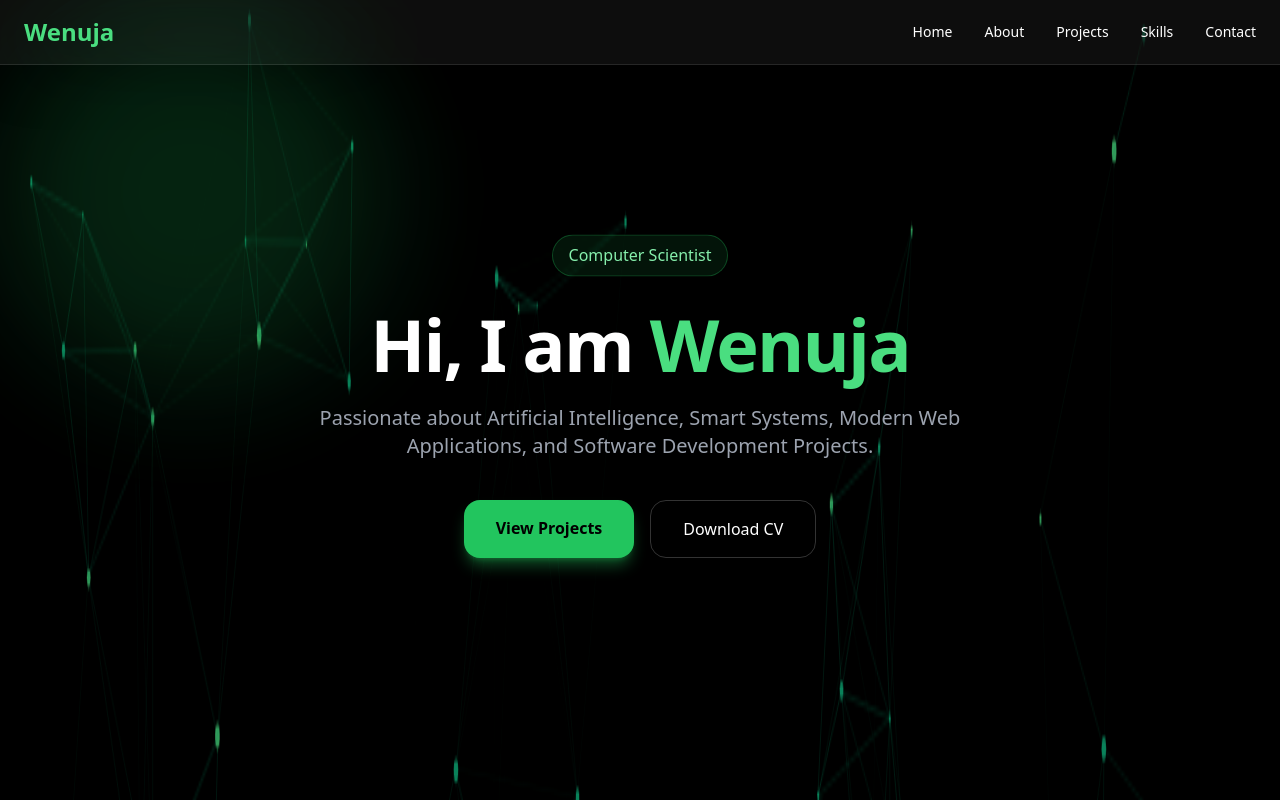
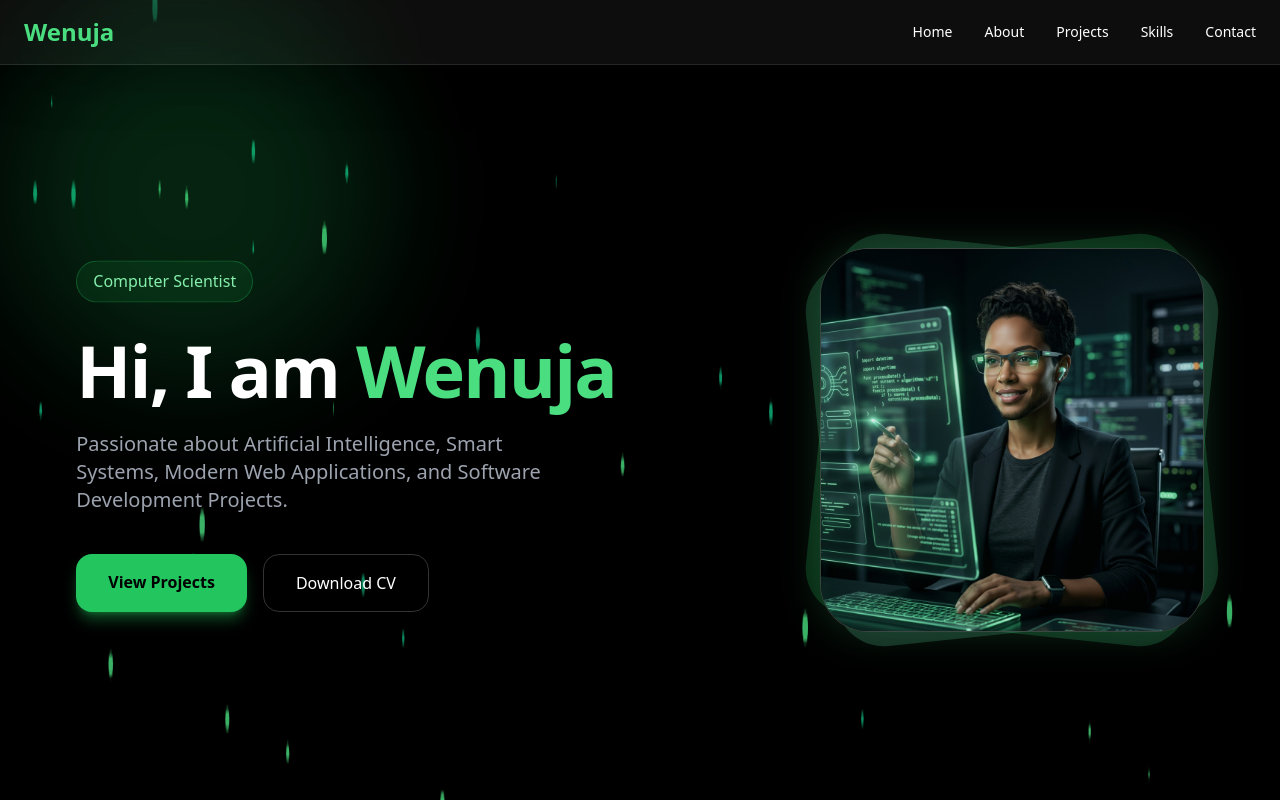
Before and after one commit to wenuja-ch/portfolio, a React (Vite) app: page / in a window 1280 px wide. Shown: the top 800 px of the page. Built offline with nearby package versions, Linux system fonts and the light colour scheme.

Commit message:
fixed typescript app issue

```diff
--- a/src/Portfolio.jsx
+++ b/src/Portfolio.jsx
@@ -69,9 +69,11 @@ export default function Portfolio() {
       </nav>
 
       {/* Hero Section */}
-      <section id="home" className="min-h-screen flex items-center justify-center px-6">
-        <div className="text-center max-w-4xl">
+      <section id="home" className="min-h-screen flex items-center justify-center px-6 pt-20">
+        <div className="max-w-7xl mx-auto grid md:grid-cols-2 gap-12 items-center">
 
+          {/* Text Content */}
+          <div className="text-left order-2 md:order-1">
             <div className="inline-block px-4 py-2 mb-6 rounded-full border border-green-500/30 bg-green-500/10 text-green-300 animate-bounce">
               Computer Scientist
             </div>
@@ -80,11 +82,11 @@ export default function Portfolio() {
               Hi, I am <span className="text-green-400">Wenuja</span>
             </h1>
 
-          <p className="text-gray-400 text-lg md:text-xl max-w-2xl mx-auto mb-10">
+            <p className="text-gray-400 text-lg md:text-xl mb-10 max-w-lg">
               Passionate about Artificial Intelligence, Smart Systems, Modern Web Applications, and Software Development Projects.
             </p>
 
-          <div className="flex flex-wrap justify-center gap-4">
+            <div className="flex flex-wrap gap-4">
               <a
                 href="#projects"
                 className="px-8 py-4 rounded-2xl bg-green-500 hover:bg-green-300 text-black shadow-lg shadow-green-500/40 font-semibold transition transform hover:scale-105"
@@ -95,6 +97,25 @@ export default function Portfolio() {
               <button className="px-8 py-4 rounded-2xl border border-white/20 hover:border-green-400 hover:text-green-400 transition">
                 Download CV
               </button>
+            </div>
+          </div>
+
+          {/* Photo Section */}
+          <div className="flex justify-center md:justify-end order-1 md:order-2">
+            <div className="relative w-72 h-72 md:w-96 md:h-96 group">
+              {/* Decorative Effects */}
+              <div className="absolute inset-0 bg-gradient-to-tr from-green-500 to-emerald-300 rounded-[3rem] rotate-6 opacity-20 group-hover:rotate-12 group-hover:opacity-40 transition-all duration-500"></div>
+              <div className="absolute inset-0 bg-gradient-to-bl from-green-500 to-emerald-300 rounded-[3rem] -rotate-6 opacity-20 group-hover:-rotate-12 group-hover:opacity-40 transition-all duration-500"></div>
+
+              {/* Photo Frame */}
+              <div className="relative h-full w-full bg-black/50 backdrop-blur-md border border-white/20 rounded-[3rem] overflow-hidden shadow-[0_0_40px_rgba(74,222,128,0.2)] group-hover:border-green-400/50 group-hover:shadow-[0_0_60px_rgba(74,222,128,0.4)] transition-all duration-500 z-10 flex items-center justify-center">
+                <img
+                  src="/avatar.png"
+                  alt="Wenuja - Profile"
+                  className="w-full h-full object-cover opacity-90 group-hover:opacity-100 group-hover:scale-105 transition-all duration-500"
+                />
+              </div>
+            </div>
           </div>
 
         </div>
--- a/src/components/GalaxyBackground.jsx
+++ b/src/components/GalaxyBackground.jsx
@@ -12,9 +12,8 @@ export default function GalaxyBackground({ isDarkMode = true }) {
     canvas.width = width;
     canvas.height = height;
 
-    // Calculate a safe number of particles for performance (O(n^2) complexity)
-    // Adjust density based on screen size, max 180 particles
-    const particleCount = Math.min(Math.floor((width * height) / 8000), 180);
+    // Calculate a safe number of particles for performance
+    const particleCount = Math.min(Math.floor((width * height) / 6000), 200);
     const particles = [];
 
     let mouse = { x: -1000, y: -1000 };
@@ -23,9 +22,9 @@ export default function GalaxyBackground({ isDarkMode = true }) {
       particles.push({
         x: Math.random() * width,
         y: Math.random() * height,
-        vx: (Math.random() - 0.5) * 1.2,
-        vy: (Math.random() - 0.5) * 1.2,
-        radius: Math.random() * 2 + 0.5,
+        vx: (Math.random() - 0.5) * 1.5,
+        vy: (Math.random() - 0.5) * 1.5,
+        radius: Math.random() * 2.5 + 0.5,
         color: Math.random() > 0.5 ? '#4ade80' : '#10b981', // Green variations
       });
     }
@@ -54,7 +53,6 @@ export default function GalaxyBackground({ isDarkMode = true }) {
     let animationId;
 
     const render = () => {
-      // Clear canvas for crisp lines
       ctx.clearRect(0, 0, width, height);
 
       for (let i = 0; i < particles.length; i++) {
@@ -68,52 +66,39 @@ export default function GalaxyBackground({ isDarkMode = true }) {
         if (p.x < 0 || p.x > width) p.vx *= -1;
         if (p.y < 0 || p.y > height) p.vy *= -1;
 
-        // Keep particles strictly within bounds after resize
         p.x = Math.max(0, Math.min(p.x, width));
         p.y = Math.max(0, Math.min(p.y, height));
 
-        // Draw particle
-        ctx.beginPath();
-        ctx.arc(p.x, p.y, p.radius, 0, Math.PI * 2);
-        ctx.fillStyle = p.color;
-        ctx.fill();
-
-        // Connect with mouse
+        // Interactive motion with mouse
         const dxMouse = mouse.x - p.x;
         const dyMouse = mouse.y - p.y;
         const distMouse = Math.sqrt(dxMouse * dxMouse + dyMouse * dyMouse);
 
-        if (distMouse < 200) {
-          ctx.beginPath();
-          ctx.moveTo(p.x, p.y);
-          ctx.lineTo(mouse.x, mouse.y);
-          // Opacity fades as it gets further
-          ctx.strokeStyle = `rgba(74, 222, 128, ${0.5 - distMouse / 400})`;
-          ctx.lineWidth = 1;
-          ctx.stroke();
-
-          // Interactive attraction to mouse
-          p.x += dxMouse * 0.015;
-          p.y += dyMouse * 0.015;
+        // Increase interaction radius and force
+        if (distMouse < 300) {
+          const force = (300 - distMouse) / 300;
+          // Stronger push away from the mouse
+          p.x -= (dxMouse / distMouse) * force * 8;
+          p.y -= (dyMouse / distMouse) * force * 8;
         }
 
-        // Connect with other particles
-        for (let j = i + 1; j < particles.length; j++) {
-          const p2 = particles[j];
-          const dx = p.x - p2.x;
-          const dy = p.y - p2.y;
-          const distance = Math.sqrt(dx * dx + dy * dy);
+        // Draw particle (ONLY dots, no lines)
+        ctx.beginPath();
 
-          if (distance < 140) {
-            ctx.beginPath();
-            ctx.moveTo(p.x, p.y);
-            ctx.lineTo(p2.x, p2.y);
-            const opacity = 1 - distance / 140;
-            ctx.strokeStyle = `rgba(16, 185, 129, ${opacity * 0.4})`;
-            ctx.lineWidth = 0.8;
-            ctx.stroke();
-          }
+        // Make particles near mouse larger and glow brighter
+        if (distMouse < 300) {
+           const force = (300 - distMouse) / 300;
+           ctx.arc(p.x, p.y, p.radius + (force * 2), 0, Math.PI * 2);
+           ctx.fillStyle = '#6ee7b7'; // Brighter green when near mouse
+           ctx.shadowBlur = 15;
+           ctx.shadowColor = '#6ee7b7';
+        } else {
+           ctx.arc(p.x, p.y, p.radius, 0, Math.PI * 2);
+           ctx.fillStyle = p.color;
+           ctx.shadowBlur = 0;
         }
+
+        ctx.fill();
       }
 
       animationId = requestAnimationFrame(render);
@@ -132,7 +117,7 @@ export default function GalaxyBackground({ isDarkMode = true }) {
   return (
     <canvas
       ref={canvasRef}
-      className="fixed inset-0 -z-20 w-full h-full opacity-70"
+      className="fixed inset-0 -z-20 w-full h-full opacity-80"
       style={{ pointerEvents: 'none' }}
     />
   );
--- a/src/main.tsx
+++ b/src/main.tsx
@@ -1,7 +1,7 @@
 import { StrictMode } from 'react'
 import { createRoot } from 'react-dom/client'
 import './index.css'
-import App from './App.jsx'
+import App from './App'
 
 createRoot(document.getElementById('root')!).render(
   <StrictMode>
```
Also changed, not shown: public/avatar.png (added), src/App.tsx (renamed from src/App.jsx). Lines whose indentation alone changed are shown as unchanged.
